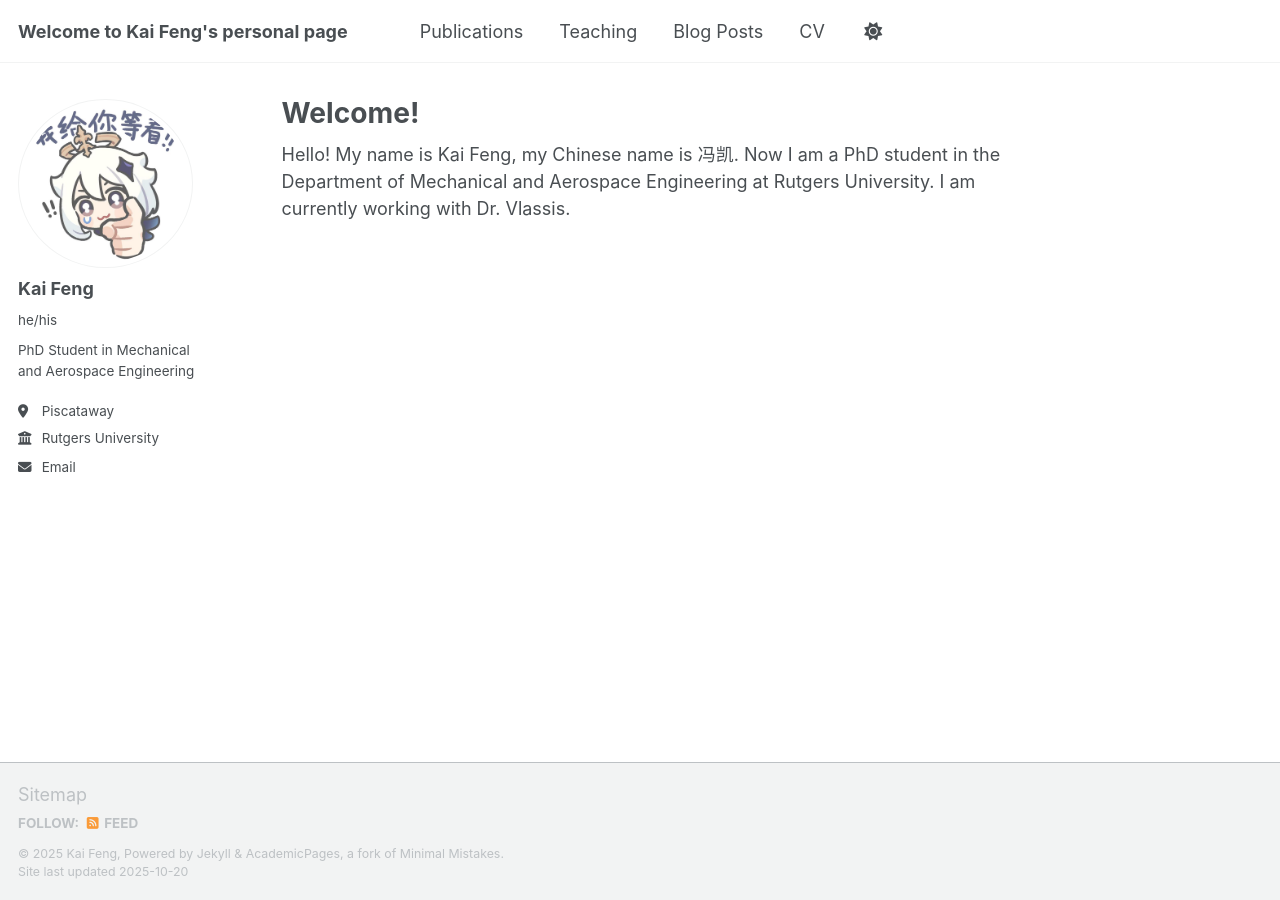
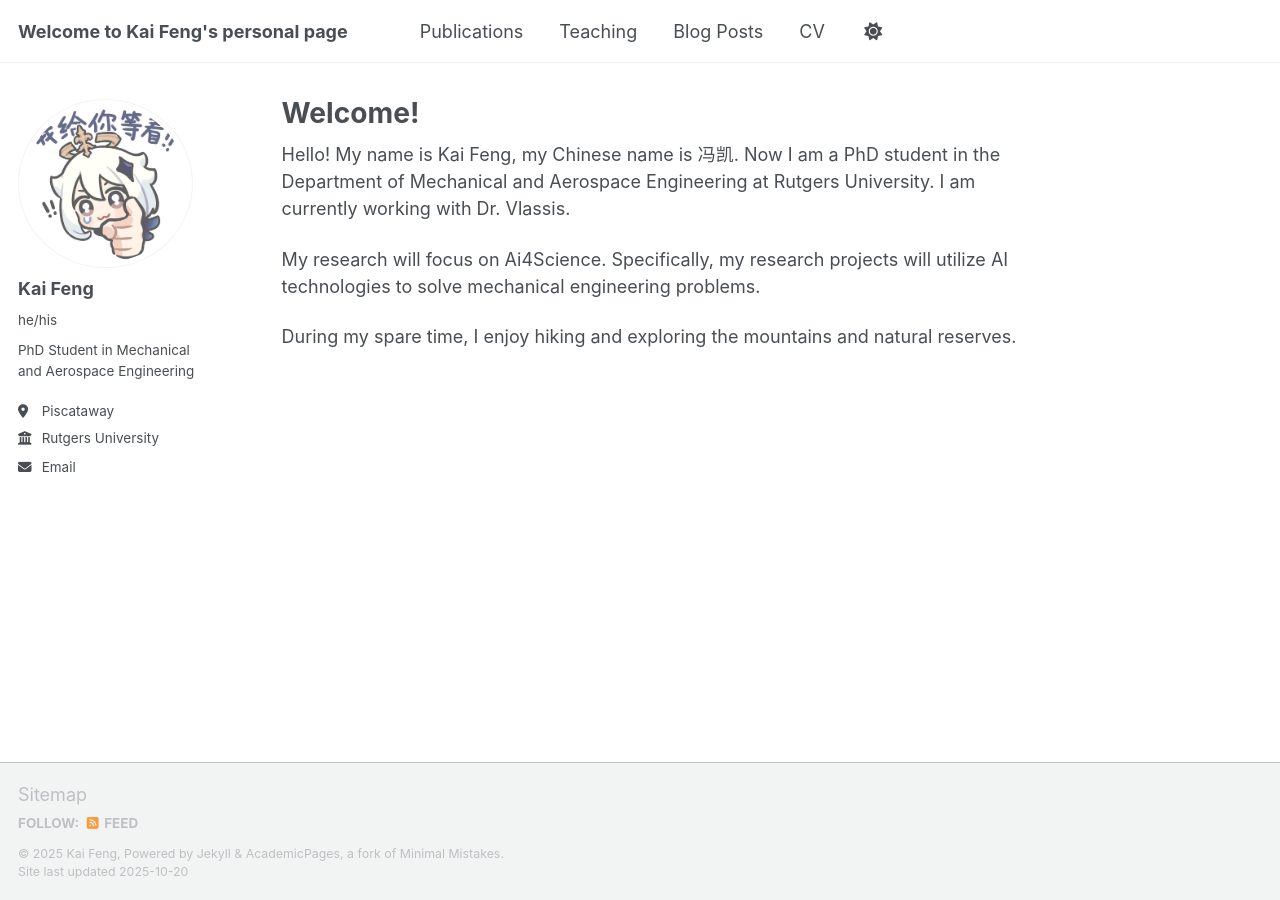
Before and after one commit to kf600/kf600.github.io, a Jekyll site: the page built from _pages/about_bak123123.md, in a window 1280 px wide. Built offline with Jekyll 4.4.1, drawn with Linux system fonts in a browser that asks for light colours; a script that is not in the unit is left out.

Commit message:
Update about_bak123123.md with personal details
Added personal introduction and research focus.

```diff
--- a/_pages/about_bak123123.md
+++ b/_pages/about_bak123123.md
@@ -7,3 +7,7 @@ redirect_from:
   - /about.html
 ---
 Hello! My name is Kai Feng, my Chinese name is 冯凯. Now I am a PhD student in the Department of Mechanical and Aerospace Engineering at Rutgers University. I am currently working with Dr. Vlassis.
+
+My research will focus on Ai4Science. Specifically, my research projects will utilize AI technologies to solve mechanical engineering problems.
+
+During my spare time, I enjoy hiking and exploring the mountains and natural reserves.
```
